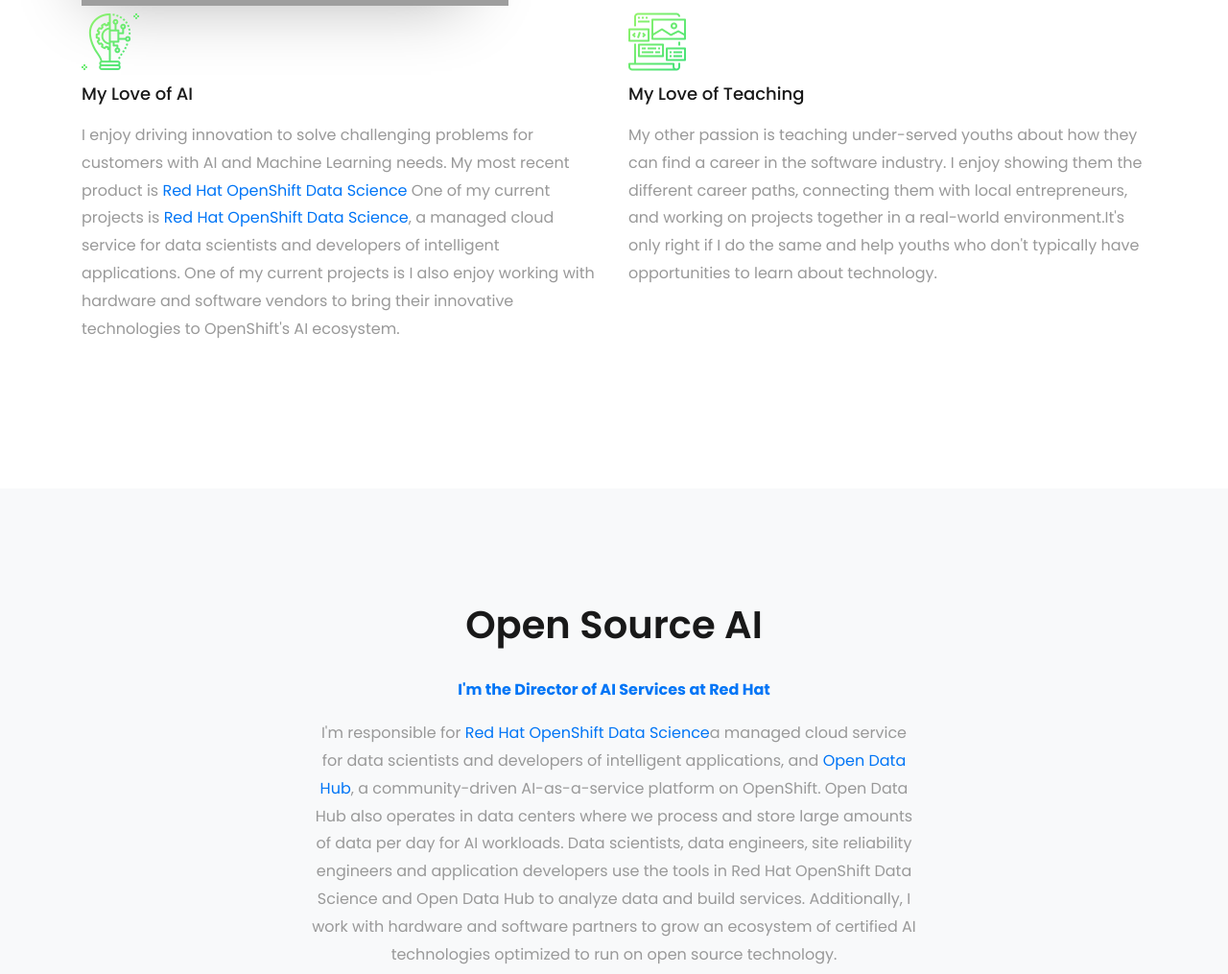
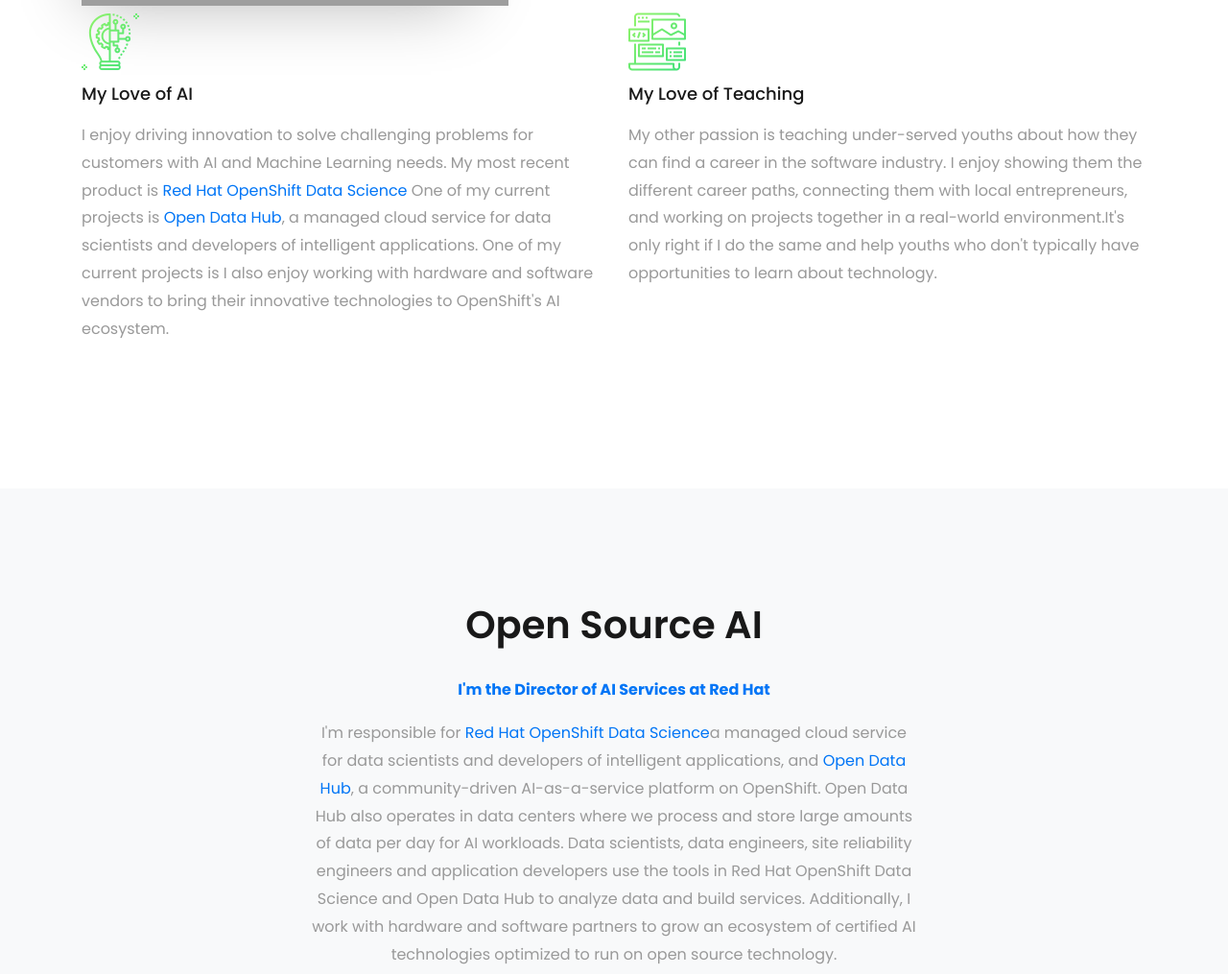
Before and after one commit to shgriffi/shgriffi.github.io, a plain HTML site: page index.html in a window 1280 px wide. Shown: the part 1989-3004 px from the top of the page at 96% size. Drawn offline with Linux system fonts and the light colour scheme; grey boxes are pictures that could not be loaded; files whose address does not match are found by name.

Commit message:
fixed word errors

```diff
--- a/index.html
+++ b/index.html
@@ -118,7 +118,7 @@
 				  <div class="icon"><span class="flaticon-innovation"></span></div>
 				  <div class="media-body">
 					<h3 class="heading mb-3">My Love of AI</h3>
-					<p>I enjoy driving innovation to solve challenging problems for customers with AI and Machine Learning needs. My most recent product is <a href="https://www.redhat.com/en/technologies/cloud-computing/openshift/openshift-data-science" target="_blank">Red Hat OpenShift Data Science</a> One of my current projects is <a href="https://opendatahub.io" target="_blank">Red Hat OpenShift Data Science</a>, a managed cloud service for data scientists and developers of intelligent applications. One of my current projects is  I also enjoy working with hardware and software vendors to bring their innovative technologies to OpenShift's AI ecosystem.</p>
+					<p>I enjoy driving innovation to solve challenging problems for customers with AI and Machine Learning needs. My most recent product is <a href="https://www.redhat.com/en/technologies/cloud-computing/openshift/openshift-data-science" target="_blank">Red Hat OpenShift Data Science</a> One of my current projects is <a href="https://opendatahub.io" target="_blank">Open Data Hub</a>, a managed cloud service for data scientists and developers of intelligent applications. One of my current projects is  I also enjoy working with hardware and software vendors to bring their innovative technologies to OpenShift's AI ecosystem.</p>
 				  </div>
 				</div>
 				</div>
```
